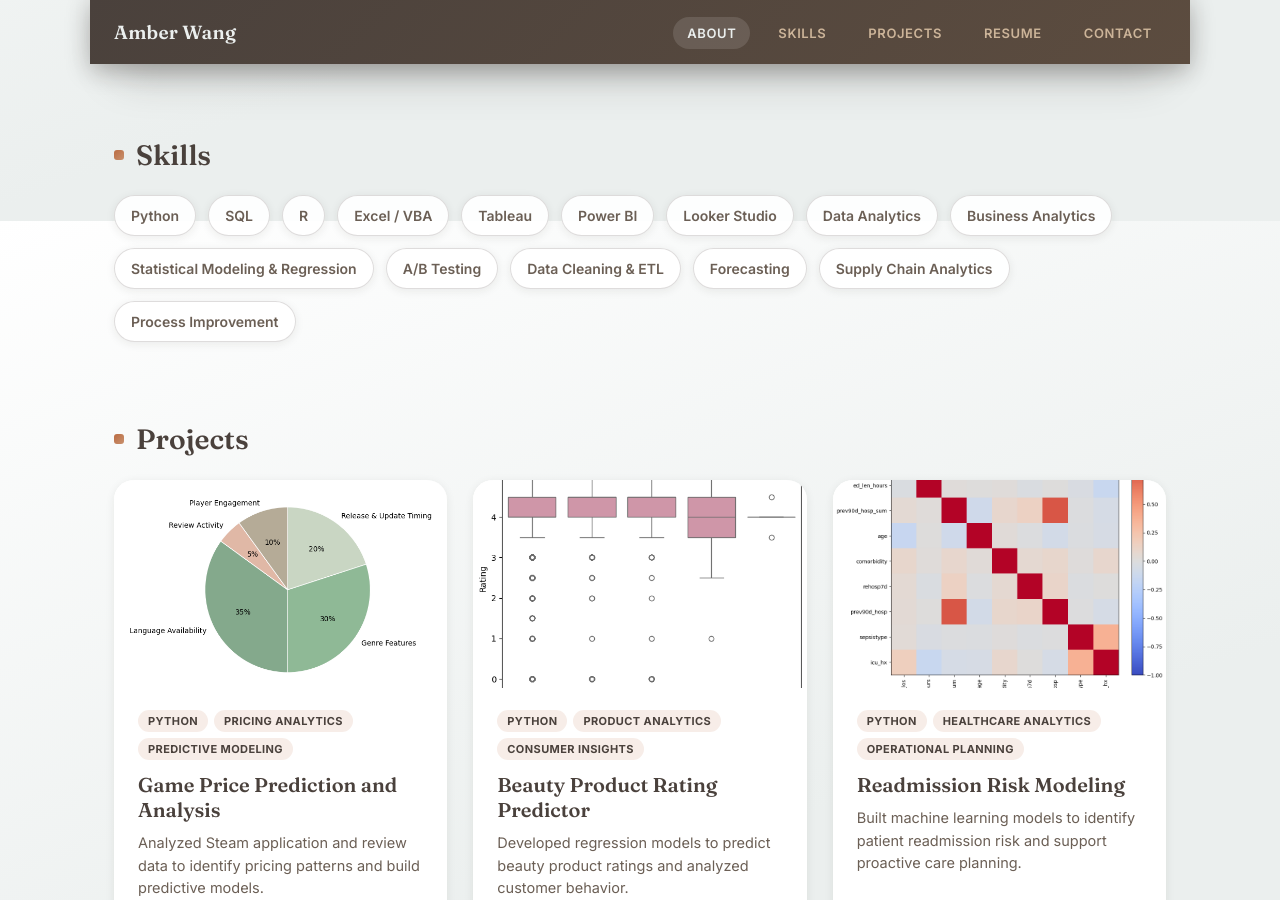
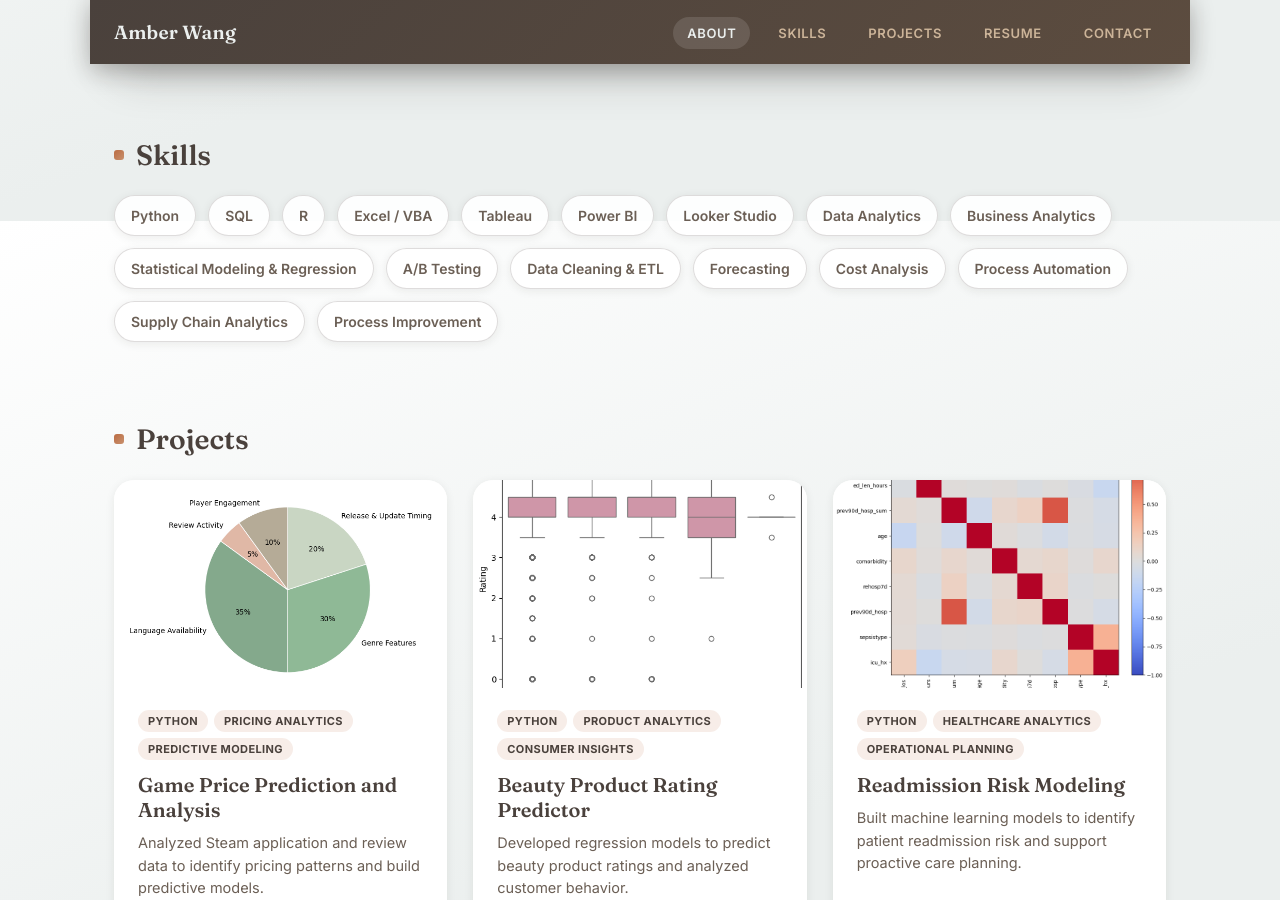
Before and after one commit to amberrrwang/amberrrwang.github.io, a Jekyll site: the page built from index.html, in a window 1280 px wide and 900 px high, scrolled down 679 px. Built offline with Jekyll 4.4.1, drawn with Linux system fonts in a browser that asks for light colours.

Commit message:
Add Cost Analysis and Process Automation skills

```diff
--- a/index.html
+++ b/index.html
@@ -46,6 +46,8 @@ summary: >-
     <span>A/B Testing</span>
     <span>Data Cleaning &amp; ETL</span>
     <span>Forecasting</span>
+    <span>Cost Analysis</span>
+    <span>Process Automation</span>
     <span>Supply Chain Analytics</span>
     <span>Process Improvement</span>
   </div>
```
